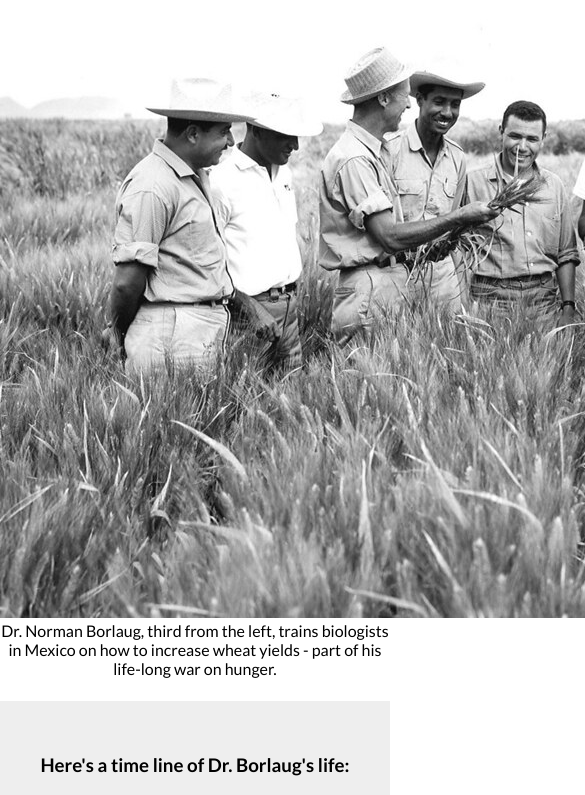
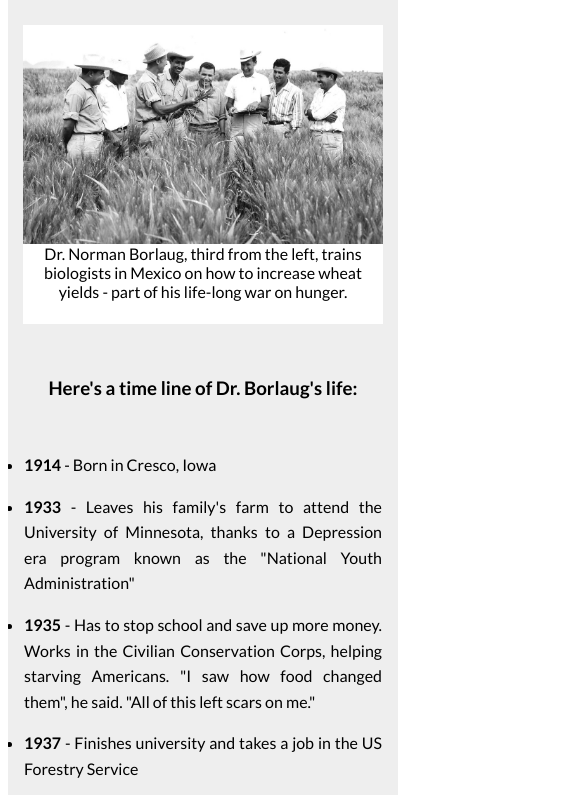
Before and after one commit to zulhusnihariz/freecodecamp-tribute-page, a plain HTML site: page index.html in a window 390 px wide. Shown: the part 321-1116 px from the top of the page, 585 px wide, since content can reach past the window. Drawn offline with Linux system fonts and the light colour scheme.

Commit message:
added image responsive; passes 10/10 user stories test (freeCodeCamp)

```diff
--- a/index.html
+++ b/index.html
@@ -4,7 +4,6 @@
         <meta charset="UTF-8">
         <meta name="viewport" content="width=device-width, initial-scale=1.0">
 
-    <!-- <link rel="stylesheet" href="styles/normalize.css"> -->
         <link rel="stylesheet" href="styles/main.css">
         <link rel="preconnect" href="https://fonts.gstatic.com">
         <link rel="preconnect" href="https://fonts.gstatic.com">
@@ -30,22 +29,20 @@
             </nav>
         </header>
 
-
-
         <main id = "main">
             <h1 id = "title">Dr. Norman Borlaug</h1>
 
             <p>The man who saved a billion lives</p>
 
             <div id = "img-div">
-            <img id ="image" src="img/many-people.jpeg" alt="many people">
-            <p>Dr. Norman Borlaug, third from the left, trains biologists in Mexico on how to increase wheat yields - part of his life-long war on hunger.</p>
+                <img id ="image" class = "responsive" src="img/many-people.jpeg" alt="many people">
+                <p id = "img-caption">Dr. Norman Borlaug, third from the left, trains biologists in Mexico on how to increase wheat yields - part of his life-long war on hunger.</p>
             </div>
 
             <section>
                 <h3>Here's a time line of Dr. Borlaug's life:</h3>
 
-            <ul>
+                <ul id = "tribute-info">
                     <li><b>1914</b> - Born in Cresco, Iowa</li>
                     <li><b>1933</b> - Leaves his family's farm to attend the University of Minnesota, thanks to a Depression era program known as the "National Youth Administration"</li>
                     <li><b>1935</b> - Has to stop school and save up more money. Works in the Civilian Conservation Corps, helping starving Americans. "I saw how food changed them", he said. "All of this left scars on me."</li>
@@ -62,28 +59,17 @@
                     <li><b>1984</b> - becomes a distinguished professor at Texas A&M University</li>
                     <li><b>2005</b> - states "we will have to double the world food supply by 2050." Argues that genetically modified crops are the only way we can meet the demand, as we run out of arable land. Says that GM crops are not inherently dangerous because "we've been genetically modifying plants and animals for a long time. Long before we called it science, people were selecting the best breeds."</li>
                     <li><b>2009</b> - dies at the age of 95.</li>
-
-
                     <p>
                         "Borlaug's life and achievement are testimony to the far-reaching contribution that one man's towering intellect, persistence and scientific vision can make to human peace and progress."
                         <br>
                         <br>
                         -- Indian Prime Minister Manmohan Singh
                     </p>
-
                 </ul>
-
-
-
-
-
-            <h3 id = "wiki">If you have time, you should read more about this incredible human being on his <a href=""> Wikipedia entry</a>.</h3>
-
-
-
-
+                <h3 id = "wiki">If you have time, you should read more about this incredible human being on his <a id = "tribute-link" href="https://en.wikipedia.org/wiki/Norman_Borlaug" target="_blank"> Wikipedia entry</a>.</h3>
             </section>
         </main>
+        <script src="https://cdn.freecodecamp.org/testable-projects-fcc/v1/bundle.js"></script>
 
     </body>
 </html>
--- a/styles/main.css
+++ b/styles/main.css
@@ -35,12 +35,14 @@ h1{
 }
 
 main{
-    position: absolute;
+    position: relative;
     background-color: #eeeeee;
-    top: 72px;
+    margin: 30px 8px;
+    margin-top: 102px;
     text-align: center;
     width: 100%;
     height: 100%;
+    overflow-y:scroll;
 }
 
 /* ----------------------------- Navigation Bar ----------------------------- */
@@ -53,6 +55,7 @@ main{
     position: fixed;
     top: 0;
     width: 100%;
+    z-index: 2;
 }
 
 .logo{
@@ -190,15 +193,14 @@ main{
 }
 /* ---------------------------------- Main ---------------------------------- */
 
-main{
+/* main{
     margin-top: 30px 8px;
 
     position: relative;
-}
+} */
 
 main p{
     padding-bottom: 23px;
-
 }
 
 
@@ -211,8 +213,22 @@ main p{
     text-align: center;
 }
 
+
+.responsive{
+    display: block;
+    max-width: 100%;
+    height: auto;
+    margin: auto;
+
+}
+
+
+
 #img-div{
     background-color: white;
+    margin-left: 15px;
+    margin-right: 15px;
+
 }
 
 section h3 {
@@ -244,7 +260,9 @@ section p{
     text-align: center;
     margin-top: 25px;
     padding-bottom: 50px;
+}
 
-
-
+#tribute-link{
+    color: #74638f;
+    text-decoration: underline;
 }
```
Lines whose indentation alone changed are shown as unchanged.
